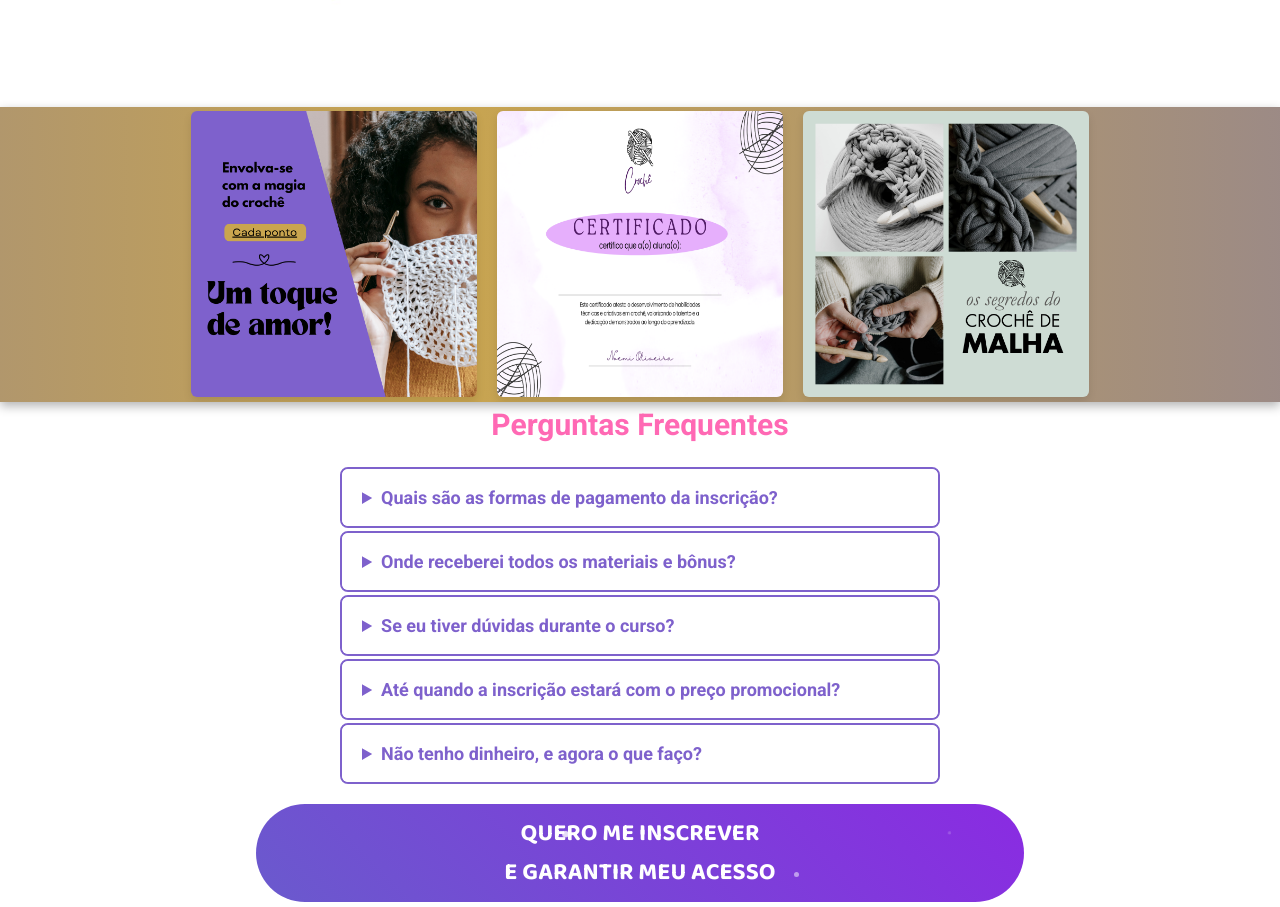
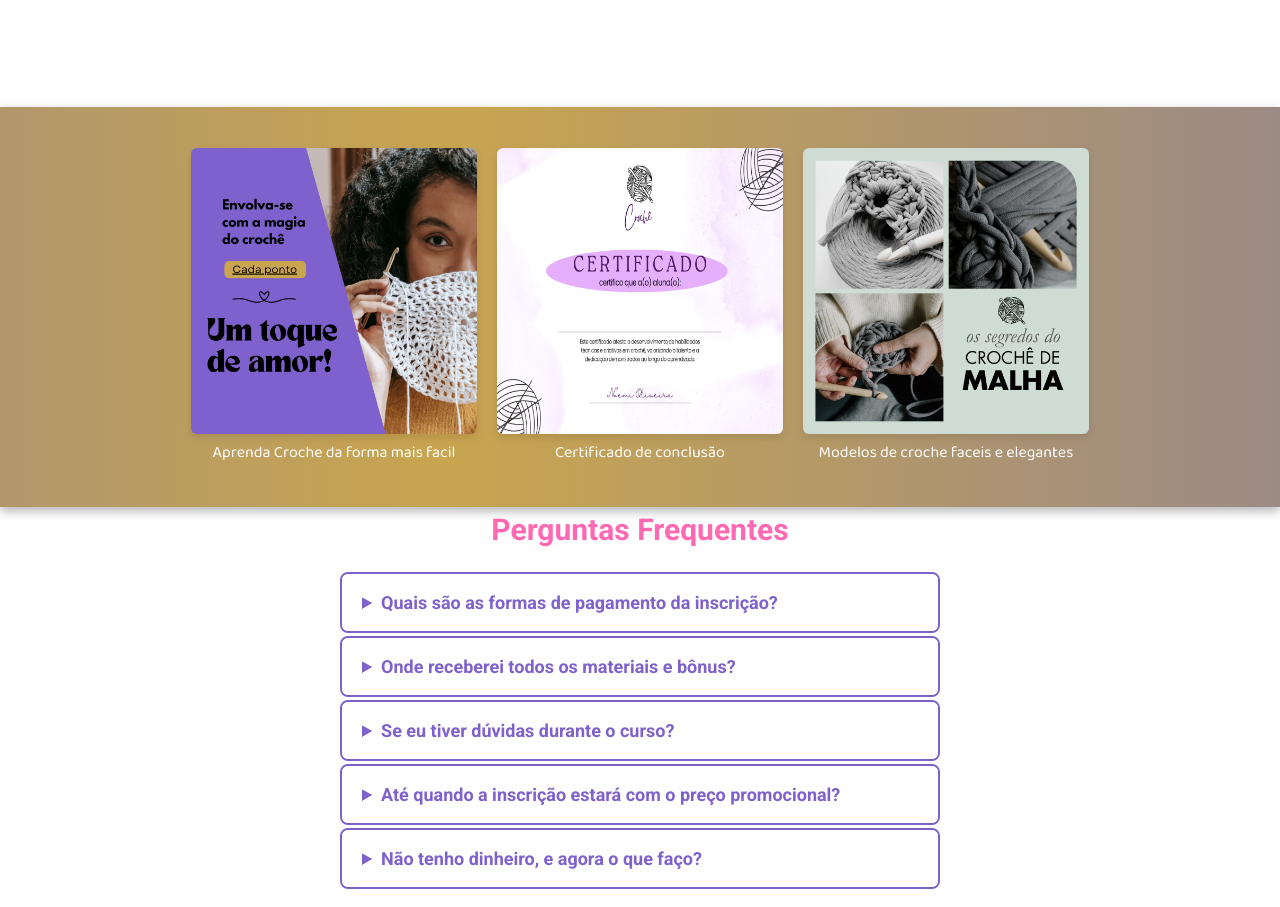
Before and after one commit to Kauan-prz/projeto-croche, a plain HTML site: page index.html in a window 1280 px wide. Shown: the part 1568-2475 px from the top of the page. Drawn offline with Linux system fonts and the light colour scheme; a web font is replaced by a local one.

Commit message:
ajuste css

```diff
--- a/index.html
+++ b/index.html
@@ -123,10 +123,22 @@
     <img src="imagens/fotos criativas/Adesivo Selo de Garantia Marketing Digital Moderno Preto Rosa Vermelho.jpg" alt="Animação em WebP"
   </picture>
 
-  <div class="pic3">
+ <div class="pic3">
+  <div class="image-container">
     <img src="imagens/fotos criativas/post instagram de crochê rosa e azul retro.png" alt="post insta">
-  <img src="imagens/fotos criativas/Certificado de conclusão de salão de beleza roxo e preto1080.png" alt="certificado">
-<img src="imagens/fotos criativas/Post de instagram os segredos do crochê modular cinza e verde.png" alt=""></div>
+    <div class="overlay">Aprenda Croche da forma mais facil</div>
+  </div>
+
+  <div class="image-container">
+    <img src="imagens/fotos criativas/Certificado de conclusão de salão de beleza roxo e preto1080.png" alt="certificado">
+    <div class="overlay">Certificado de conclusão</div>
+  </div>
+
+  <div class="image-container">
+    <img src="imagens/fotos criativas/Post de instagram os segredos do crochê modular cinza e verde.png" alt="">
+    <div class="overlay">Modelos de croche faceis e elegantes</div>
+  </div>
+</div>
 
     <div class="faq-container">
       <h2>Perguntas Frequentes</h2>
--- a/style.css
+++ b/style.css
@@ -636,25 +636,31 @@ details > div {
   left: 0;
   width: 100%;
   box-shadow: 0px 4px 10px rgba(0, 0, 0, 0.3);
-  height: 300px; /* Altura da faixa */
+  min-height: 400px; /* Altura da faixa */
   background: linear-gradient(90deg, var(--cor2), var(--cor3), var(--cor2));
   overflow: hidden;
   display: flex;
-  height: 295px;
+
   justify-content: center;
   align-items: center;
   background-size: 300%; /* Tamanho maior para suavidade */
   animation: gradientFlow 30s infinite; /* Animação contínua */
+  padding: 20px;
 }
+
 
 .pic3 img {
 
   width: 100%; /* Ajusta a largura das imagens para que se adaptem ao contêiner */
   max-width: 286px;
-  object-fit: contain;
+  object-fit: cover;
   height: auto; /* Mantém a proporção da imagem */
   border-radius: 6px; /* (Opcional) Deixa os cantos das imagens arredondados */
   box-shadow: 0 4px 8px rgba(0, 0, 0, 0.1); /* (Opcional) Adiciona uma sombra leve */
+}
+.overlay{
+  font-family: "Baloo 2";
+
 }
 @media (max-width: 768px) {
   .pic3 img {
```
